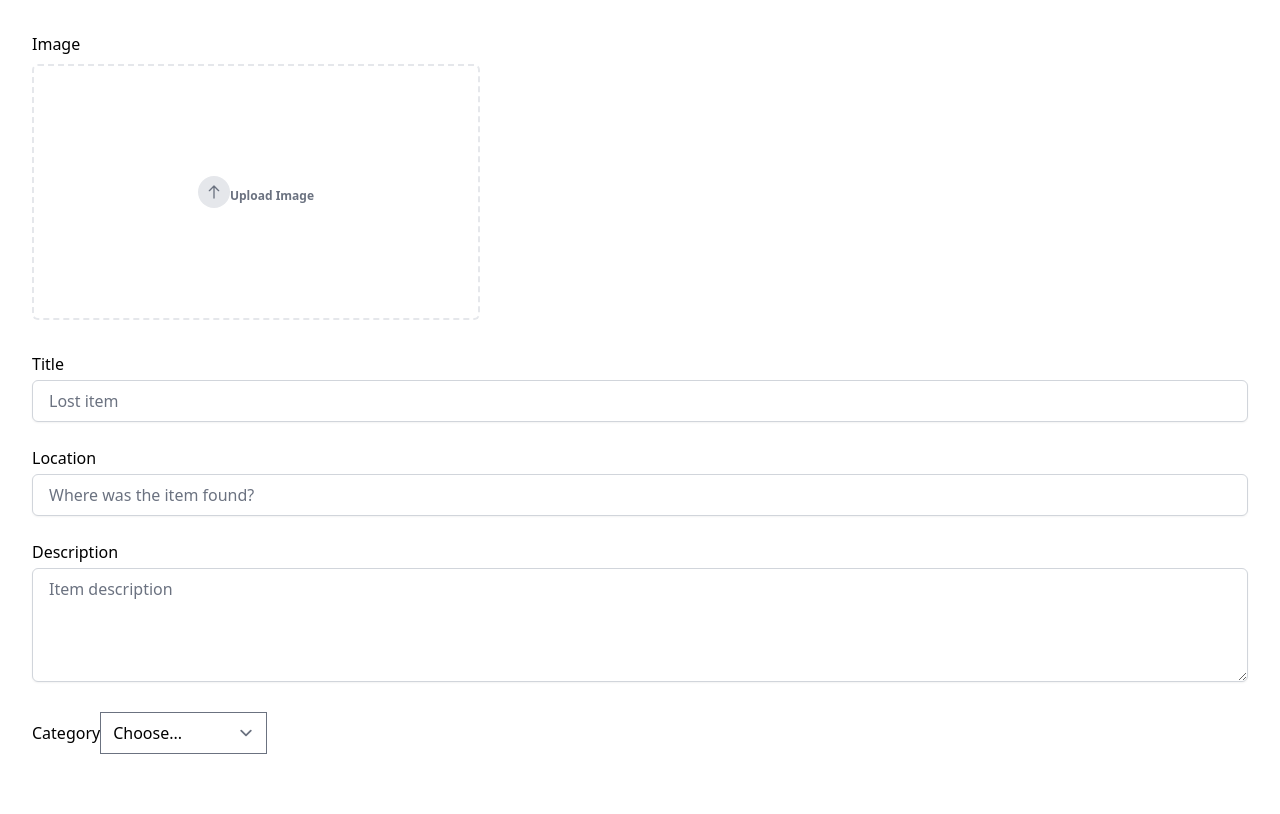
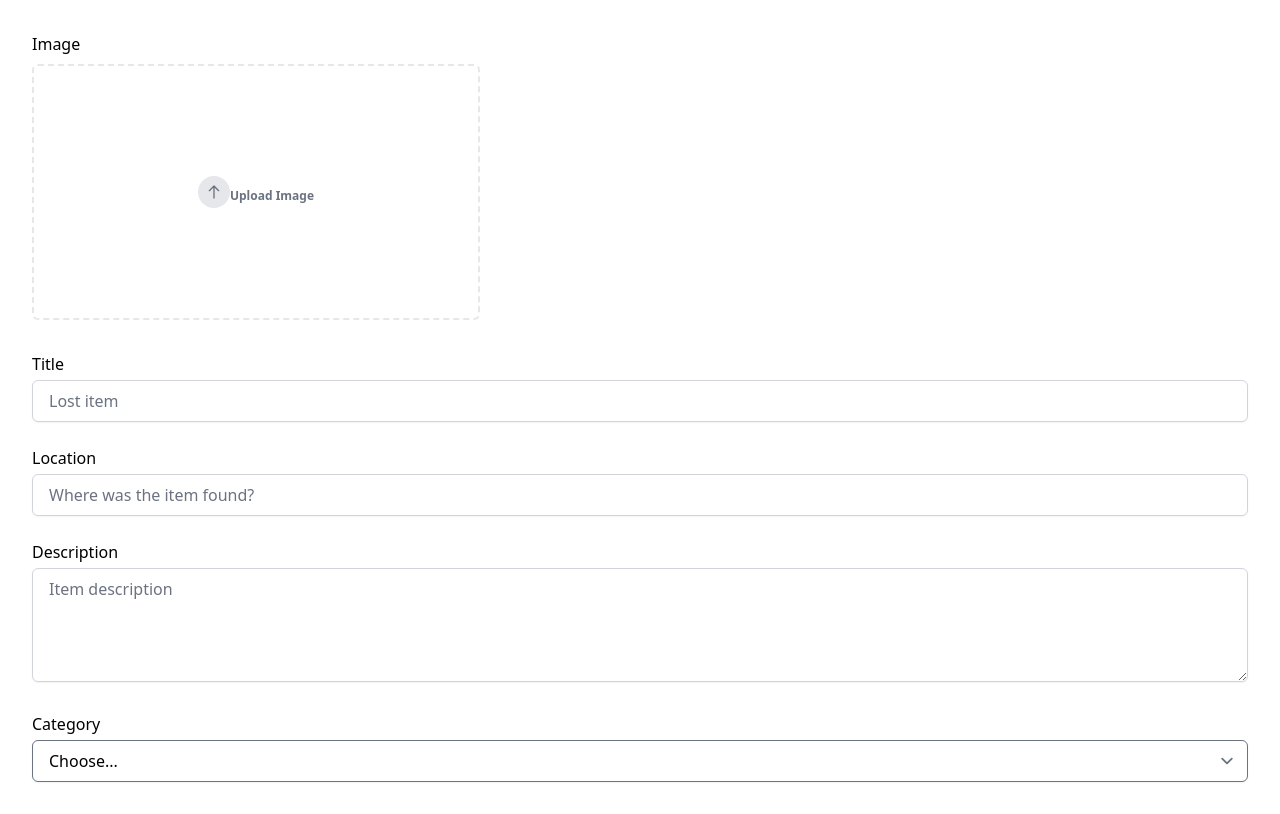
Before and after one commit to mazchew/find-my-item, a Next.js app: page /test in a window 1280 px wide. Built offline with nearby package versions, Linux system fonts and the light colour scheme.

Commit message:
moved selector form Item Form to Input

```diff
--- a/components/Input.js
+++ b/components/Input.js
@@ -5,15 +5,10 @@ import { useField } from "formik";
 const Input = ({ type = "", label = "", className = "", ...props }) => {
   const [field, meta] = useField(props);
   const error = meta?.touched && meta?.error;
+  let com;
 
-  return (
-    <div className={classNames(className, "flex flex-col space-y-1")}>
-      {label ? (
-        <label htmlFor="email" className="text-grey-600">
-          {label}
-        </label>
-      ) : null}
-
+  if (type == "text" || type == "textarea") {
+    com = (
       <div className="flex-1">
         {type === "textarea" ? (
           <textarea
@@ -42,6 +37,36 @@ const Input = ({ type = "", label = "", className = "", ...props }) => {
           </div>
         )}
       </div>
+    );
+  } else {
+    com = (
+      <select
+        {...field}
+        {...props}
+        className="w-full shadow-sm rounded-md py-2 pl-4 truncate border focus:outline-none focus:ring-4 focus:ring-opacity-20 transition disabled:opacity-50 disabled:cursor-not-allowed"
+      >
+        <option value="">Choose...</option>
+        <option value="ELECTRONICS">Electronics</option>
+        <option value="JEWELLERY">Jewellery</option>
+        <option value="WATER_BOTTLE">Water Bottle</option>
+        <option value="PERSONAL_CARDS">Personal Cards</option>
+        <option value="STUDENT_CARDS">Student Cards</option>
+        <option value="CLOTHING">Clothing</option>
+        <option value="WALLET">Wallet</option>
+        <option value="BAG">Bag</option>
+        <option value="MISCELLANEOUS">Miscellaneous</option>
+      </select>
+    );
+  }
+
+  return (
+    <div className={classNames(className, "flex flex-col space-y-1")}>
+      {label ? (
+        <label htmlFor="email" className="text-grey-600">
+          {label}
+        </label>
+      ) : null}
+      {com}
       {error ? (
         <p name="email" className="text-red-600 text-sm first-letter:uppercase">
           {error}
--- a/components/ItemForm.js
+++ b/components/ItemForm.js
@@ -44,7 +44,16 @@ const ItemForm = ({ onSubmit = () => null }) => {
         validateOnBlur={false}
         onSubmit={handleOnSubmit}
       >
-        {({ values, errors, touched, handleChange, handleBlur, handleSubmit, isSubmitting, isValid }) => (
+        {({
+          values,
+          errors,
+          touched,
+          handleChange,
+          handleBlur,
+          handleSubmit,
+          isSubmitting,
+          isValid,
+        }) => (
           <Form className="space-y-8">
             <div className="space-y-6">
               <Input
@@ -69,26 +78,12 @@ const ItemForm = ({ onSubmit = () => null }) => {
                 rows={4}
                 disabled={disabled}
               />
-              <label htmlFor="category">Category</label>
-                <select
-                  className="custom-select d-block w-100 disabled:cursor-not-allowed disabled:opacity-50"
-                  id="category"
-                  name="category"
-                  value={values.category}
-                  onChange={handleChange}
-                  disabled={disabled}
-                >
-                  <option value="">Choose...</option>
-                  <option value="ELECTRONICS">Electronics</option>
-                  <option value="JEWELLERY">Jewellery</option>
-                  <option value="WATER_BOTTLE">Water Bottle</option>
-                  <option value="PERSONAL_CARDS">Personal Cards</option>
-                  <option value="STUDENT_CARDS">Student Cards</option>
-                  <option value="CLOTHING">Clothing</option>
-                  <option value="WALLET">Wallet</option>
-                  <option value="BAG">Bag</option>
-                  <option value="MISCELLANEOUS">Miscellaneous</option>
-                </select>
+              <Input
+                name="category"
+                type="select"
+                label="Category"
+                disabled={disabled}
+              />
             </div>
           </Form>
         )}
```
